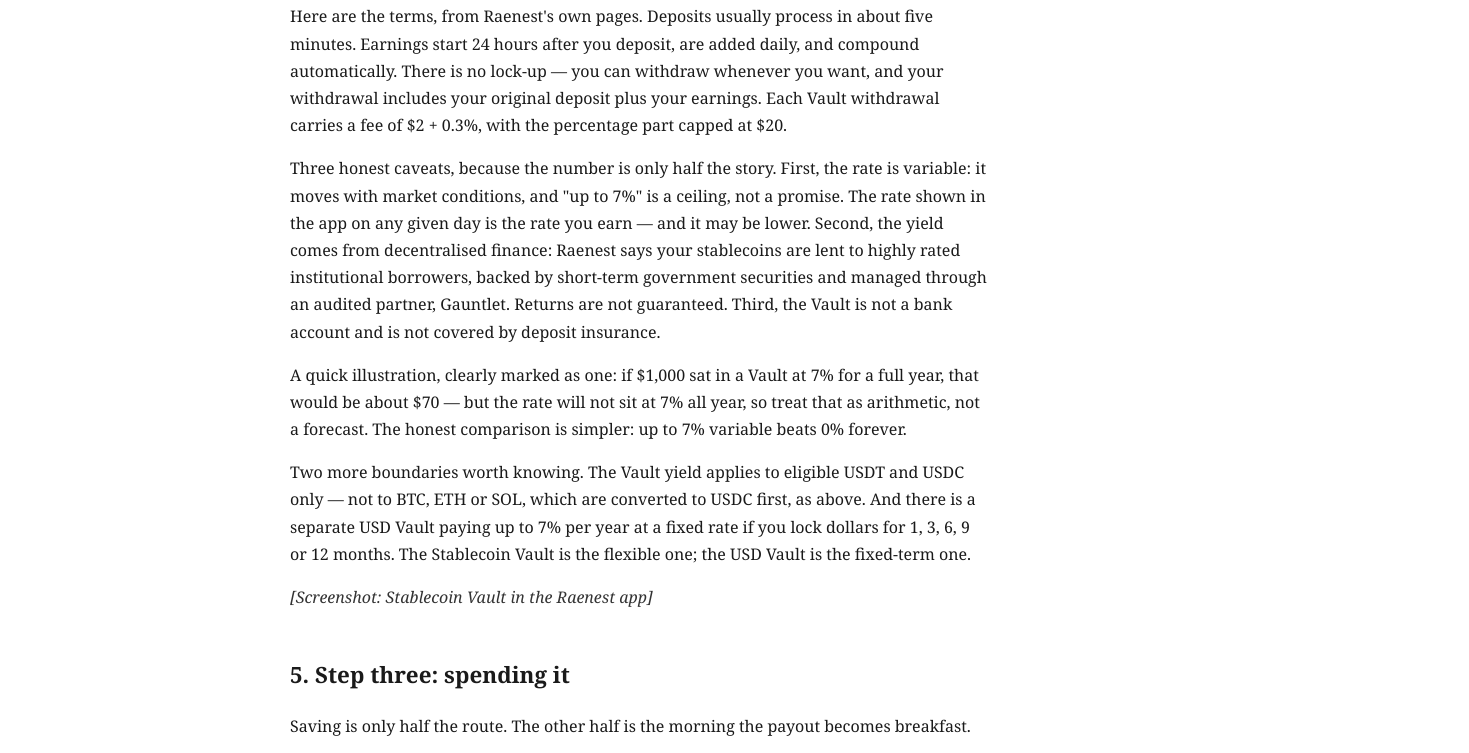
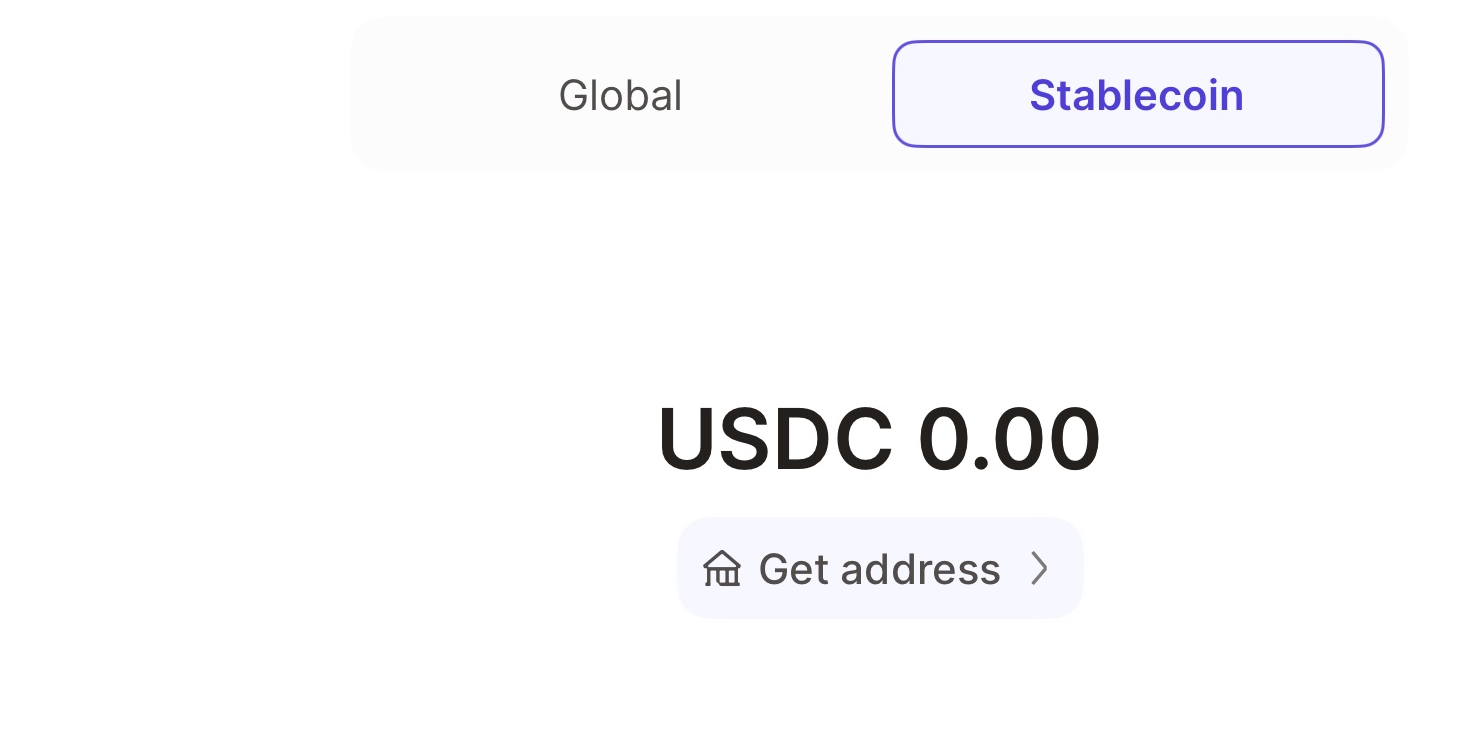
Before and after one commit to huydieu9296/raenest-bounty-breakfast, a plain HTML site: page index.html in a window 1280 px wide. Shown: the part 2640-3393 px from the top of the page, 1469 px wide, since content can reach past the window. Drawn offline with Linux system fonts and the light colour scheme.

Commit message:
Add Raenest app screenshots (USDC wallet + Vault)

```diff
--- a/index.html
+++ b/index.html
@@ -36,7 +36,7 @@
 <p>The simplest receipt is also the fastest. A client or a platform pays me in USDT or USDC, and I give them my Raenest deposit address on Solana. The payment settles in seconds, and the network fee is a fraction of a cent. Raenest supports the same deposits on Ethereum, Tron, Polygon and BNB Smart Chain as well — Solana is simply the cheapest and fastest of the five, which is why it is the one I use.</p>
 <p>When the stablecoins land, they credit at a clean 1:1 USD value. Raenest's receiving fee is a flat $1 per USDT or USDC deposit ($2 on Tron), according to its published fee pages. There are no surprise intermediary deductions, because there is no chain of intermediary banks — the payment moves from the sender's wallet to mine.</p>
 <p>The second way money arrives is the one that matters most to crypto earners: I can fund the account with SOL, BTC or ETH. I send the crypto to my Raenest deposit address and Raenest converts it to USDC, usually within 10 to 30 minutes. The conversion takes the volatility out of the balance the moment it lands, so the SOL I earned becomes USDC I can hold, save, spend or send, without me watching a chart. The fee for a crypto deposit is 0.8%, with a minimum of 1.5 USDC, and minimum deposits are 0.02 SOL, 0.001 ETH or 0.00003 BTC.</p>
-<p><em>[Screenshot: USDC wallet in the Raenest app, Stablecoin tab]</em></p>
+<p><img src="images/usdc-wallet.jpg" alt="USDC wallet in the Raenest app, Stablecoin tab"></p>
 <p>The same account also holds ordinary money: real local account details in three currencies — a US account and routing number, a UK sort code, a European IBAN — so a client who pays by bank transfer can pay me as if I were local.</p>
 <h2>4. Step two: the idle dollars go to work</h2>
 <p>Stablecoins sitting in a wallet earn nothing. That is the problem the Stablecoin Vault solves. Move eligible USDT or USDC into a Vault and it can earn up to 7% variable APY, with earnings added daily so they compound. The minimum deposit is $100, there is no lock-up period, and you can add or withdraw at any time.</p>
@@ -44,7 +44,7 @@
 <p>Three honest caveats, because the number is only half the story. First, the rate is variable: it moves with market conditions, and "up to 7%" is a ceiling, not a promise. The rate shown in the app on any given day is the rate you earn — and it may be lower. Second, the yield comes from decentralised finance: Raenest says your stablecoins are lent to highly rated institutional borrowers, backed by short-term government securities and managed through an audited partner, Gauntlet. Returns are not guaranteed. Third, the Vault is not a bank account and is not covered by deposit insurance.</p>
 <p>A quick illustration, clearly marked as one: if $1,000 sat in a Vault at 7% for a full year, that would be about $70 — but the rate will not sit at 7% all year, so treat that as arithmetic, not a forecast. The honest comparison is simpler: up to 7% variable beats 0% forever.</p>
 <p>Two more boundaries worth knowing. The Vault yield applies to eligible USDT and USDC only — not to BTC, ETH or SOL, which are converted to USDC first, as above. And there is a separate USD Vault paying up to 7% per year at a fixed rate if you lock dollars for 1, 3, 6, 9 or 12 months. The Stablecoin Vault is the flexible one; the USD Vault is the fixed-term one.</p>
-<p><em>[Screenshot: Stablecoin Vault in the Raenest app]</em></p>
+<p><img src="images/vault.jpg" alt="Stablecoin Vault in the Raenest app"></p>
 <h2>5. Step three: spending it</h2>
 <p>Saving is only half the route. The other half is the morning the payout becomes breakfast.</p>
 <p>Raenest issues virtual and physical cards — Visa cards that spend directly from your available wallet balance, where supported. The useful detail is what the card does not make you do: it can spend straight from your USDC or USDT balance, with no conversion to dollars first and no card funding fee. You do not load the card; you spend the balance. Daily spending limits go up to $20,000 depending on your KYC level. Right now there is also a Black Friday promotion running November 18–30: a $20,000 cashback pool, up to $10 back per card transaction and 1% back on eligible spends of $50 or more — the kind of small, concrete perk that makes the card the default way to spend, not a novelty.</p>
```
Also changed, not shown: images/usdc-wallet.jpg (added), images/vault.jpg (added).
